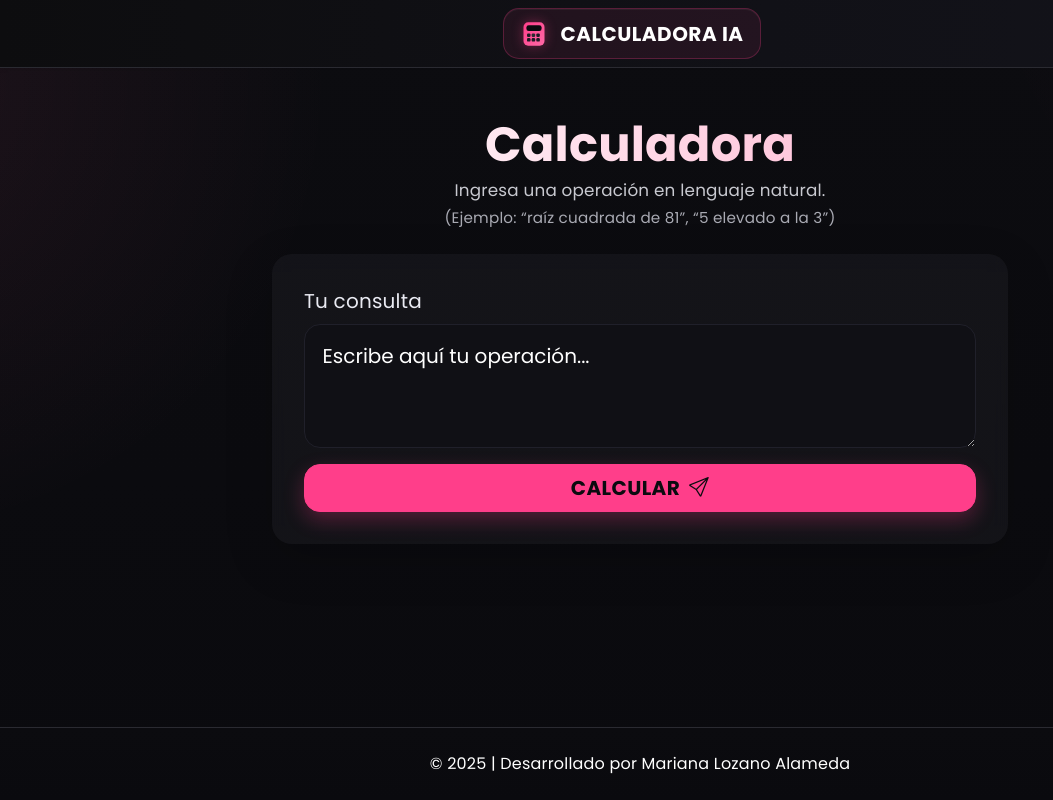
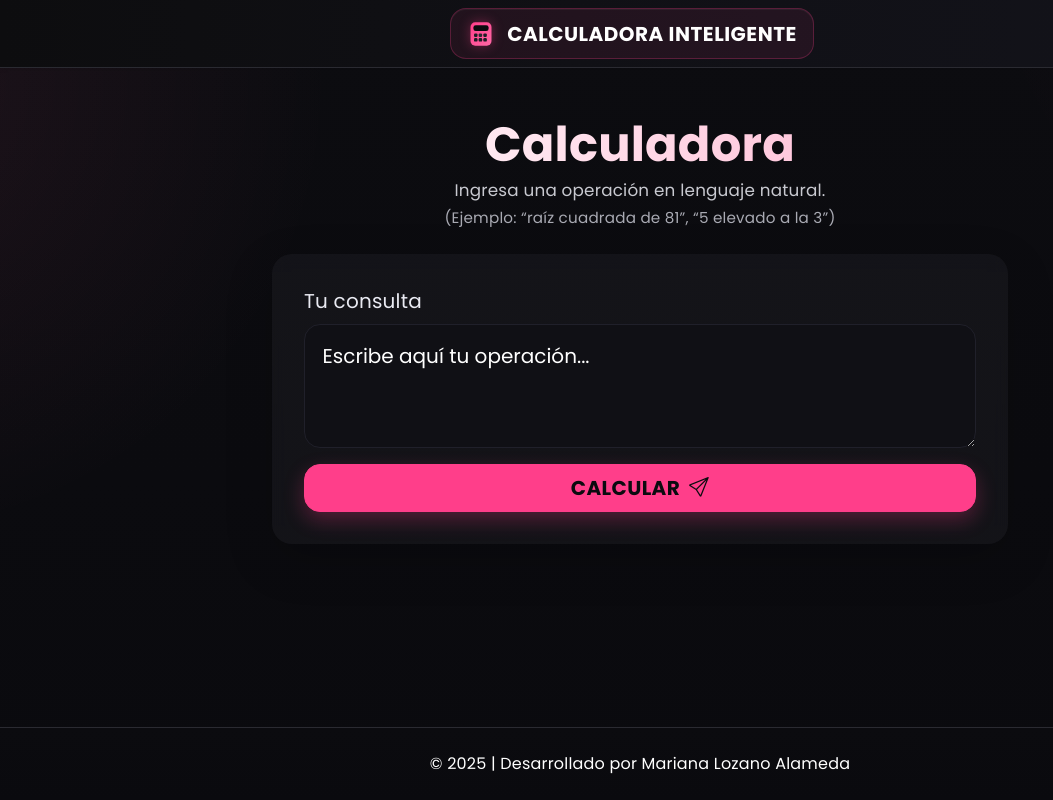
Before and after one commit to Marianalozano/Integrado, a plain HTML site: page index.html in a window 1280 px wide. Shown: the whole page, without its empty margins (0-1053 px from the left). Drawn offline with nearby package versions, Linux system fonts and the light colour scheme.

Commit message:
Update span text from 'CALCULADORA IA' to 'CALCULADORA Inteligente'

```diff
--- a/index.html
+++ b/index.html
@@ -266,7 +266,7 @@
           <rect x="20" y="31" width="6" height="6" rx="2" class="logo-key"/>
           <rect x="28" y="31" width="6" height="6" rx="2" class="logo-key"/>
         </svg>
-        <span>CALCULADORA IA</span>
+        <span>CALCULADORA Inteligente</span>
       </a>
     </div>
   </nav>
```
